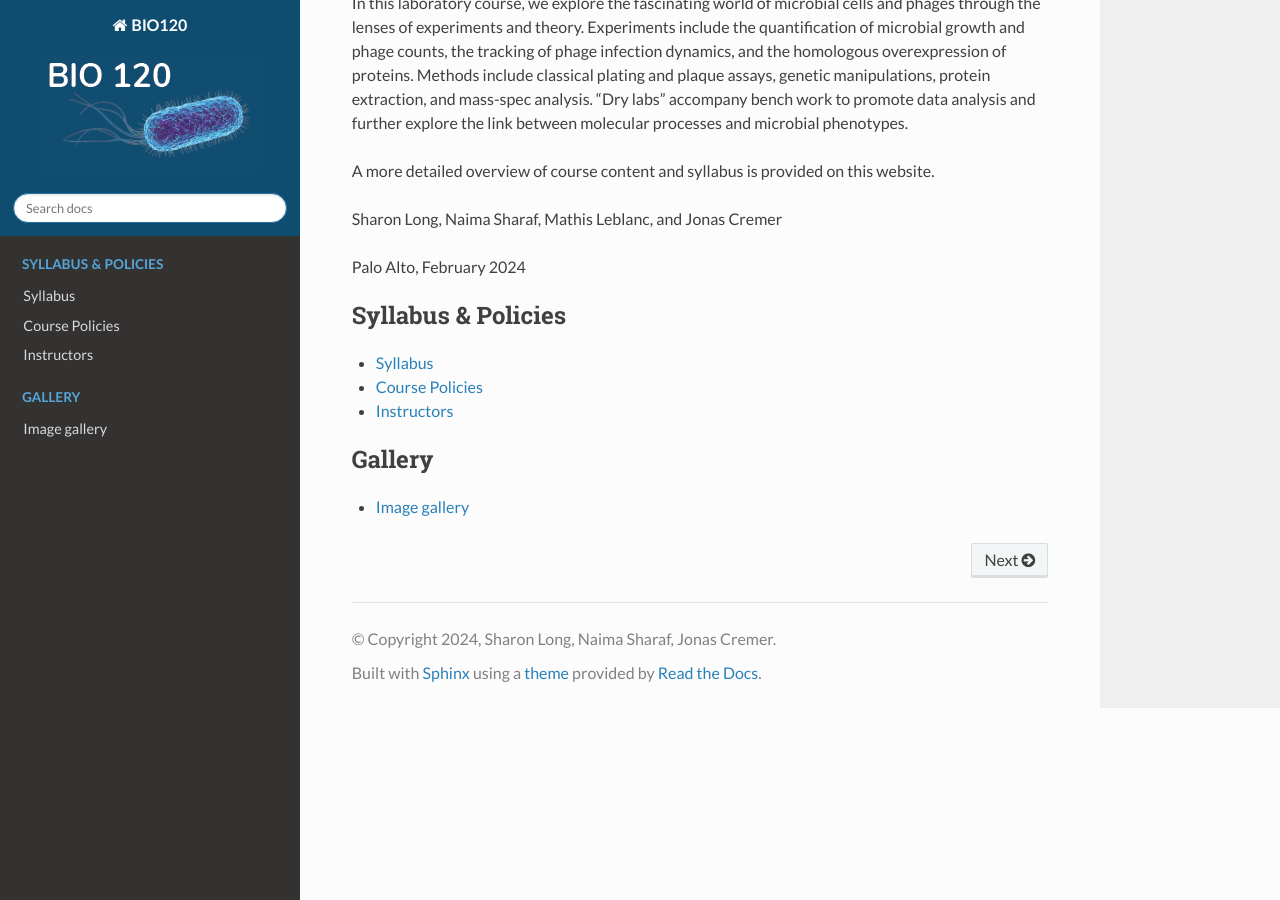
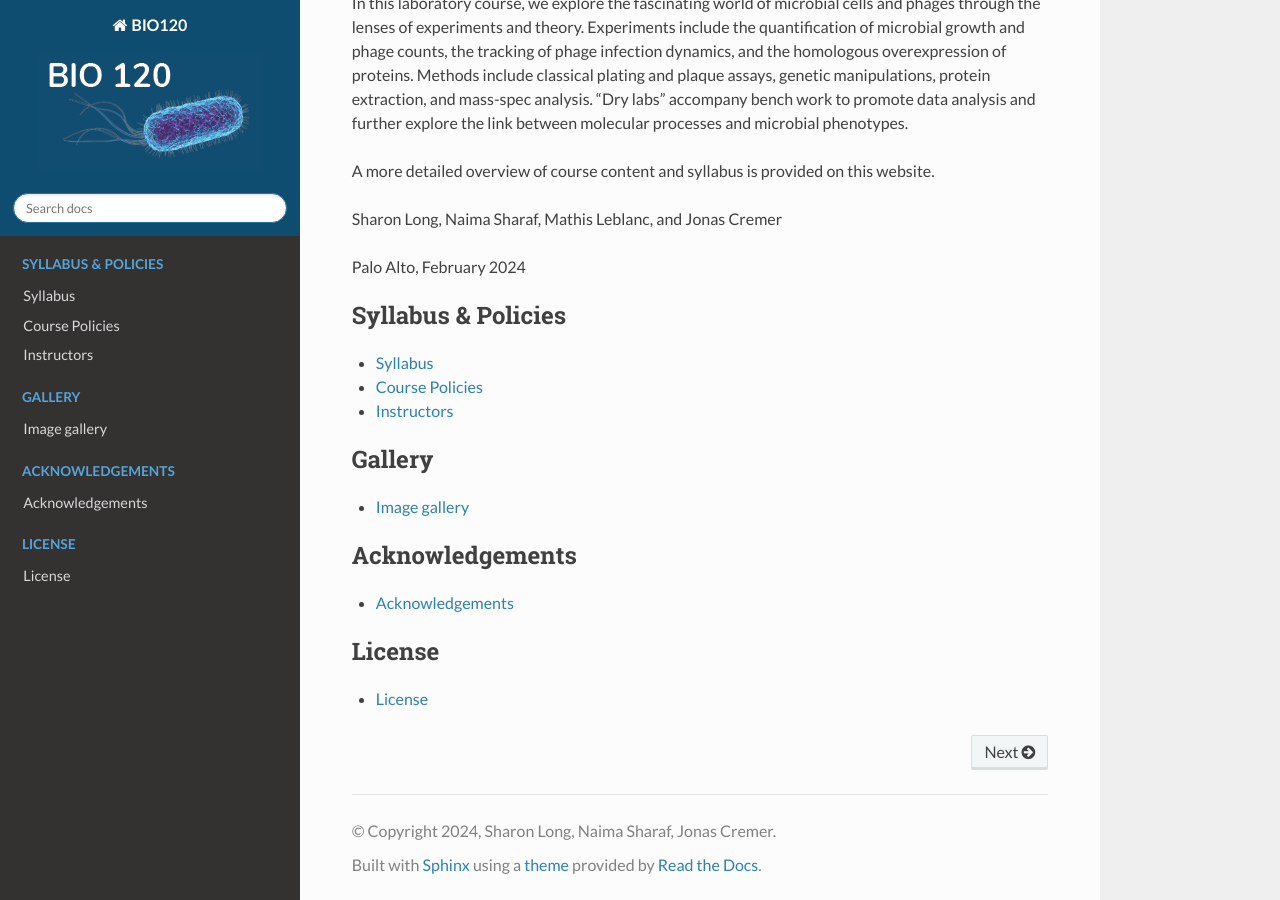
Before and after one commit to BIO120/BIO120, a Sphinx documentation site: the page built from source/index.rst, in a window 1280 px wide and 900 px high, scrolled down 729 px. Built offline with Sphinx 7.4.7 and the Read the Docs theme 2.0.0, drawn with Linux system fonts in a browser that asks for light colours.

Commit message:
update website, added images and license

```diff
--- /dev/null
+++ b/source/acknowledgements.rst
@@ -0,0 +1,3 @@
+Acknowledgements
+----------------
+This laboratory course integrates many different elements and experimental approaches - only possible with the help of an amazing group of people. We particularly thank Nicole Bradon, Griselda Morales and the BIO  for their full-hearted support and commitment to keep this course running. We thank participating students who fully engaged in this class and provided great feedback, including Nathan Kim, Jedaiah Ngalande,  Aditri Patil, and Nathan Sala. The previous TAs Eli Costa and Ernst Pulido for helping to design and get experiments running when teaching this class the first time. Special thanks to Griffin Chure(https://gchure.github.io) for providing the course website template and illustrations.
--- a/source/index.rst
+++ b/source/index.rst
@@ -41,3 +41,16 @@ Palo Alto, February 2024
    :caption: Gallery
 
    materials/gallery.ipynb
+
+.. toctree::
+   :maxdepth: 1
+   :caption: Acknowledgements
+
+   acknowledgements
+
+
+.. toctree::
+   :maxdepth: 0
+   :caption: License
+
+   license
--- a/source/syllabus.rst
+++ b/source/syllabus.rst
@@ -39,7 +39,7 @@ Course outline
 
 A more detailed outine is provided in the following table.
 
-.. list-table:: Content
+.. list-table:: Course schedule
     :widths: 5, 5, 15, 60, 15
     :header-rows: 1
 
```
Also changed, not shown: source/license.rst (added, +8 -0 lines), source/materials/gallery.ipynb, source/materials/images/lipo_complex.png (added), source/materials/images/ressource_allocation.png (added).
